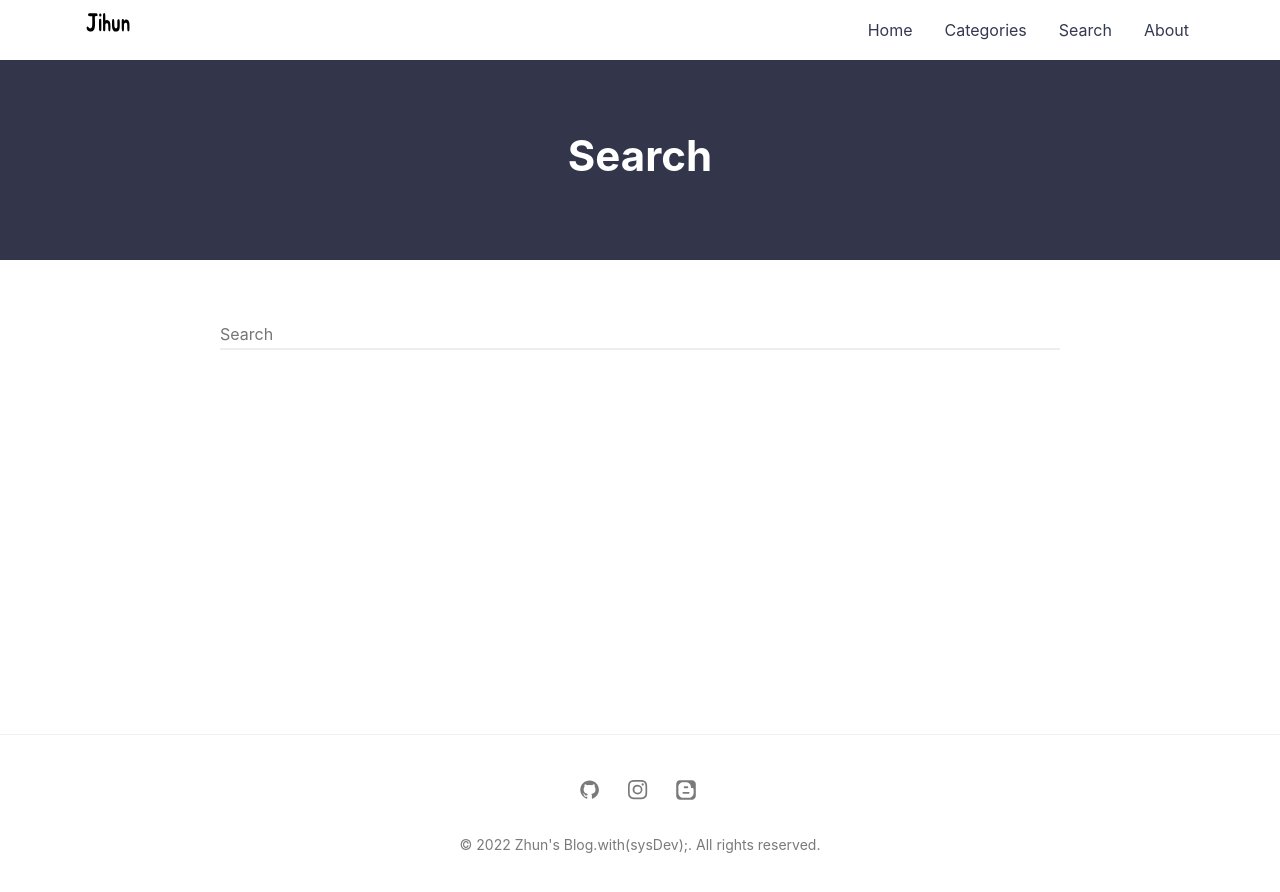
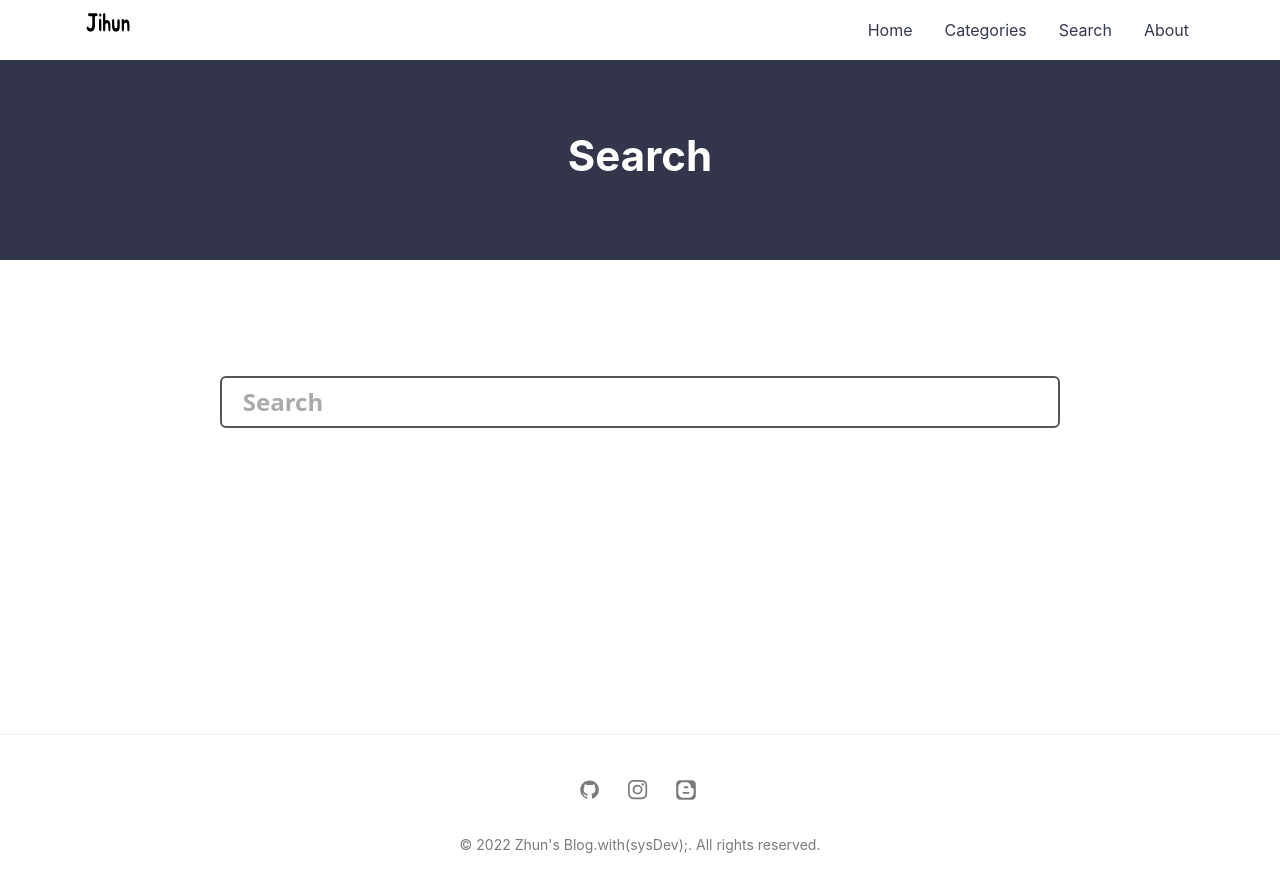
Before and after one commit to jihunparkme/jihunparkme.github.io, a Jekyll site: the page built from search.md, in a window 1280 px wide. Shown: the top 892 px of the page. Built offline with Jekyll 4.4.1, drawn with Linux system fonts in a browser that asks for light colours.

Commit message:
add: css style

```diff
--- a/_includes/search.html
+++ b/_includes/search.html
@@ -12,7 +12,7 @@
 
 <ul id="search-results"></ul>
 
-<script src="{{ site.baseurl }}/assets/js/simple-jekyll-search.js"></script>
+<script src="{{ site.url }}{{ site.baseurl }}/assets/js/simple-jekyll-search.js"></script>
 
 <script>
   const pointColor = getComputedStyle(document.documentElement).getPropertyValue('--point-color');
--- a/assets/css/main.css
+++ b/assets/css/main.css
@@ -1079,3 +1079,79 @@ code {
 img {
     border-radius: '10px'
 }
+/* search */
+.common-header {
+    margin: 3.5rem 0 .5rem;
+}
+.common-header-title {
+    color: #aaa;
+    font-family: "Noto Sans KR", "Noto Sans", "Helvetica Neue", "Segoe UI", Helvetica, Arial, sans-serif;
+    font-size: .9rem;
+    text-align: left;
+}
+.common-header-title h1 {
+    font-size: 2.1rem;
+    margin: 0;
+}
+.common-header.search {
+    display: table;
+    border: 2px solid #555;
+    border-radius: 6px;
+    width: 100%;
+    height: 3.2rem;
+    padding: 0 .8rem;
+}
+.common-header.search .search {
+    display: table-cell;
+    vertical-align: middle;
+}
+.common-header.search .search i {
+    color: #555;
+    font-size: 1.5rem;
+}
+.common-header.search .search #search-input {
+    border: none;
+    text-overflow: ellipsis;
+    color: #555;
+    font-family: "Noto Sans KR", "Noto Sans", "Helvetica Neue", "Segoe UI", Helvetica, Arial, sans-serif;
+    font-weight: bold;
+    font-size: 1.5rem;
+    line-height: 3rem;
+    width: calc(100% - 2.2rem);
+    height: 3rem;
+    padding-left: .5rem;
+    -webkit-appearance: none;
+}
+.common-header.search .search #search-input:focus {
+    outline: none;
+}
+.common-header.search .search #search-input::placeholder {
+    color: #aaa;
+}
+.common-header.search .search #search-input::-ms-clear {
+    display: none;
+}
+.common-header.search .search #search-input::-webkit-search-decoration, .common-header.search .search #search-input::-webkit-search-cancel-button, .common-header.search .search #search-input::-webkit-search-results-button, .common-header.search .search #search-input::-webkit-search-results-decoration {
+    display: none;
+    -webkit-appearance: none;
+}
+#search-results {
+    list-style: none;
+    padding: .1rem .5rem;
+}
+#search-results li {
+    font-size: 1.2rem;
+    margin: 2rem 0;
+}
+#search-results li div {
+    display: flex;
+    align-items: baseline;
+}
+#search-results li a {
+    color: #555;
+    width: calc(100% - 2rem);
+    padding-left: .8rem;
+}
+#search-results li a b {
+    color: #2dc84d;
+}
```
